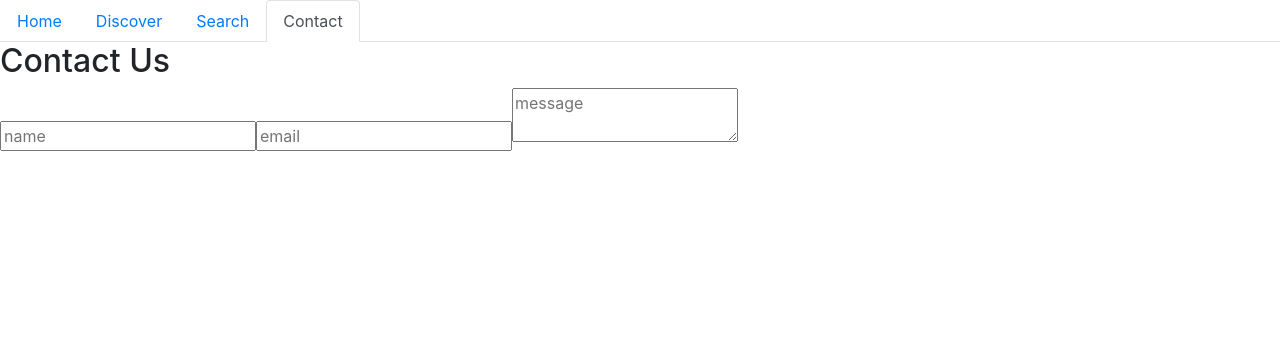
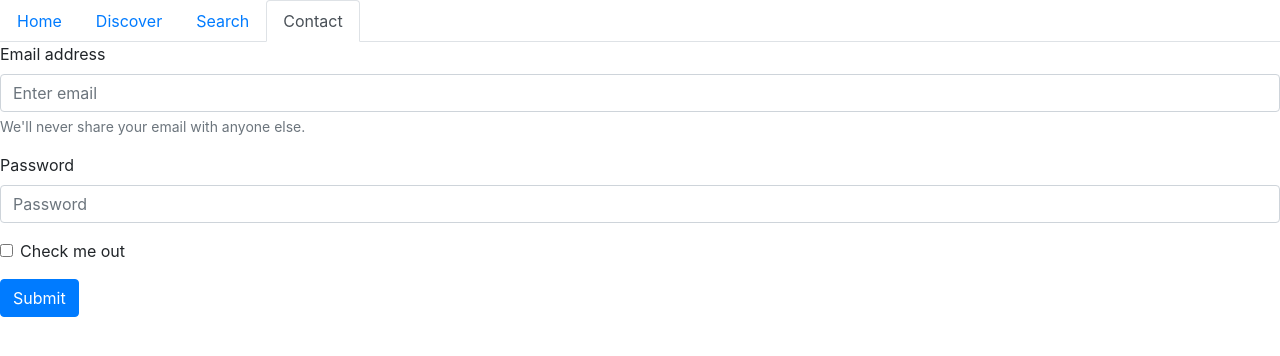
Before and after one commit to jaymemizelle/pupland, a React (Create React App) app: page /contact in a window 1280 px wide. Shown: the top 356 px of the page. Built offline with nearby package versions, Linux system fonts and the light colour scheme; no server answers.

Commit message:
made successful call to dog api and rendered it in a card with styles

```diff
--- a/package.json
+++ b/package.json
@@ -9,6 +9,7 @@
     "axios": "^0.21.1",
     "bootstrap": "^4.6.0",
     "react": "^17.0.2",
+    "react-bootstrap": "^1.5.2",
     "react-dom": "^17.0.2",
     "react-router-dom": "^5.2.0",
     "react-scripts": "4.0.3",
--- /dev/null
+++ b/src/components/Card/Card.js
@@ -0,0 +1,18 @@
+import React from "react";
+import "./style.css"
+
+
+function Card(props) {
+    return (
+      <div className="card-container">
+        <div className="card text-center">
+          <div className="card-header">
+            <h2>{props.heading}</h2>
+          </div>
+          <img alt="puppy" src={props.children}/>
+        </div>
+      </div>
+    );
+  }
+
+  export default Card;
--- /dev/null
+++ b/src/components/Card/style.css
@@ -0,0 +1,6 @@
+.card-container {
+    width: 50%;
+    display: block;
+    margin: 0 auto;
+    margin-top: 10%;
+}
--- a/src/components/pages/Card.js
+++ /dev/null
@@ -1,15 +0,0 @@
-import React from "react";
-
-
-function Card(props) {
-    return (
-      <div className="card text-center">
-        <div className="card-header">
-          <h2>{props.heading}</h2>
-        </div>
-        <div className="card-body">{props.children}</div>
-      </div>
-    );
-  }
-
-  export default Card;
--- a/src/components/pages/Contact.js
+++ b/src/components/pages/Contact.js
@@ -1,15 +1,32 @@
 import React from "react";
+import 'bootstrap/dist/css/bootstrap.min.css';
+import {Button, Form} from 'react-bootstrap';
+
 
 function Contact() {
     return (
-        <div>
-            <form>
-                <h2>Contact Us</h2>
-                <input placeholder="name"/>
-                <input placeholder="email"/>
-                <textarea placeholder="message"></textarea>
-            </form>
-        </div>
+    <>
+        <Form>
+            <Form.Group controlId="formBasicEmail">
+                <Form.Label>Email address</Form.Label>
+                <Form.Control type="email" placeholder="Enter email" />
+                <Form.Text className="text-muted">
+                We'll never share your email with anyone else.
+                </Form.Text>
+            </Form.Group>
+
+            <Form.Group controlId="formBasicPassword">
+                <Form.Label>Password</Form.Label>
+                <Form.Control type="password" placeholder="Password" />
+            </Form.Group>
+            <Form.Group controlId="formBasicCheckbox">
+                <Form.Check type="checkbox" label="Check me out" />
+            </Form.Group>
+            <Button variant="primary" type="submit">
+                Submit
+            </Button>
+        </Form>
+    </>
     )
 
 
--- a/src/components/pages/Discover.js
+++ b/src/components/pages/Discover.js
@@ -1,15 +1,19 @@
 import ImageSource from "../utils/API";
-import Card from "./Card"
+import Card from "../Card/Card"
 import React, {PureComponent} from "react";
 
-const puppyImg = (
-    <img alt="puppy" src={`${ImageSource()}`} />
-);
+// const puppyImg = (
+//     <img alt="puppy" src={`${ImageSource()}`} />
+// );
 
 class Discover extends PureComponent {
     state = {
-      puppy: puppyImg
+      puppy: ''
     };
+
+    imURL = ImageSource().then((res) => {
+      this.setState({puppy: res})
+    })
 
     render() {
       return (
@@ -22,8 +26,6 @@ class Discover extends PureComponent {
     }
   }
 
-// console.log(ImageSource());
-
 // function Discover() {
 //     return (
 //         <div>
--- a/src/components/utils/API.js
+++ b/src/components/utils/API.js
@@ -6,6 +6,7 @@ import axios from "axios";
       let res = await axios.get('https://dog.ceo/api/breeds/image/random');
 
       let data = res.data.message;
+      console.log(data);
       return data;
     }
 
```
Also changed, not shown: 1 other file (tests, documents, lock files or other folders).
